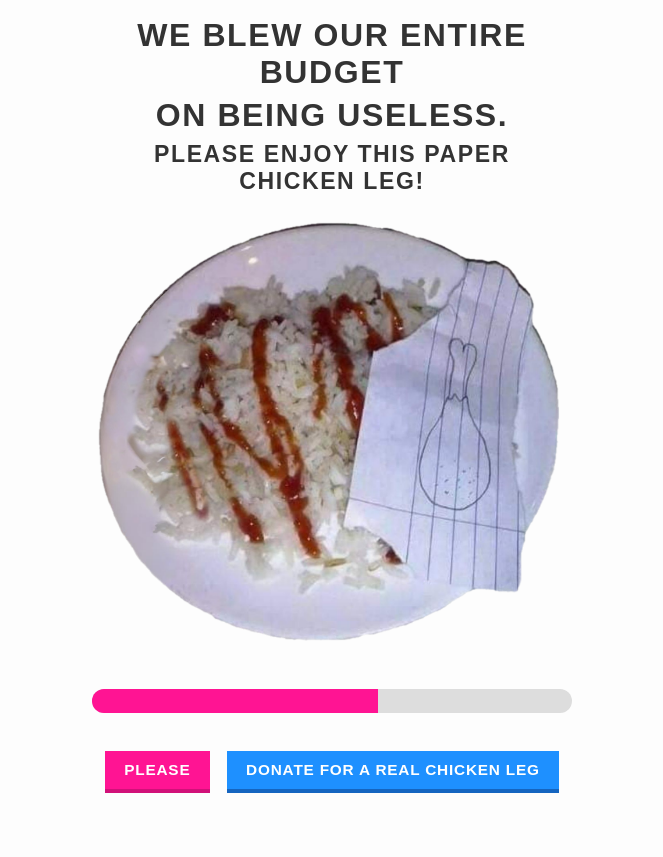
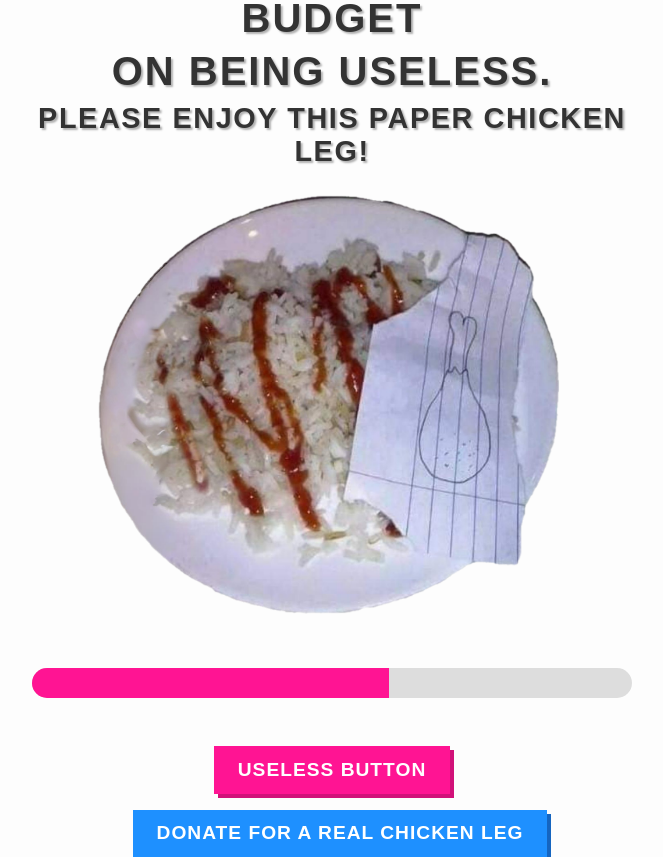
Before and after one commit to CIDGAFMAII/web-homework1-errorpage, a plain HTML site: page index.html in a window 1280 px wide. Shown: the whole page, without its empty margins (308-971 px from the left). Before the commit the page ends 800 px from the top, so only its background shows below. Drawn offline with Linux system fonts and the light colour scheme.

Commit message:
文字及按鈕增加陰影

```diff
--- a/index.html
+++ b/index.html
@@ -19,33 +19,37 @@
         /* 容器設定 */
         .container {
             text-align: center;
-            max-width: 480px;
+            max-width: 600px;
             margin: 0 auto;
         }
 
-        /* 主標語樣式 (縮小20%) */
+        /* 主標語樣式*/
         .main-title {
-            font-size: 2rem;
+            font-size: 2.5rem;
+            font-weight: 700;
+            text-transform: uppercase;
+            letter-spacing: 2px;
+            margin: 0.5rem 0;
+            color: #333;
+            /*增加文字右下角方塊陰影*/
+            text-shadow: 2px 2px 2px rgba(0, 0, 0, 0.3);
+        }
+
+        /* 副標語樣式*/
+        .sub-title {
+            font-size: 1.8rem;
             font-weight: 700;
             text-transform: uppercase;
             letter-spacing: 1.6px;
             margin: 0.4rem 0;
             color: #333;
-        }
-
-        /* 副標語樣式 (縮小20%) */
-        .sub-title {
-            font-size: 1.44rem;
-            font-weight: 700;
-            text-transform: uppercase;
-            letter-spacing: 1.6px;
-            margin: 0.4rem 0;
-            color: #333;
+            /*增加文字右下角方塊陰影*/
+            text-shadow: 2px 2px 2px rgba(0, 0, 0, 0.3);
         }
 
         /* 紙雞腿白飯圖片樣式 */
         .chicken-image {
-            max-width: 100%;
+            max-width: 80%;
             height: auto;
             margin: 0.8rem 0;
         }
@@ -53,17 +57,17 @@
         /* 粉色 3D 效果按鈕樣式 */
         .useless-btn, .donate-btn {
             display: inline-block;
-            margin-top: 0.8rem;
-            padding: 0.64rem 1.2rem;
-            font-size: 0.96rem;
+            margin-top: 1rem;
+            padding: 0.8rem 1.5rem;
+            font-size: 1.2rem;
             text-transform: uppercase;
-            letter-spacing: 0.8px;
+            letter-spacing: 1px;
             font-weight: 700;
             color: #fff;
             border: none;
             cursor: pointer;
             position: relative;
-            box-shadow: 0 4px 0 #d11179;
+            box-shadow: 4px 4px 0 #d11179;
             transition: all 0.2s ease;
         }
 
@@ -73,22 +77,23 @@
 
         .donate-btn {
             background-color: #1e90ff; /* 藍色 */
-            margin-left: 0.8rem;
-            box-shadow: 0 4px 0 #1565c0;
+            margin-left: 1rem;
+            box-shadow: 4px 4px 0 #1565c0;
         }
-
+        /* 按鈕 active 狀態：移除陰影並向右下偏移 4px */
         .useless-btn:active, .donate-btn:active {
             box-shadow: none;
             top: 4px;
+            left: 4px;
         }
 
-        /* 假進度條容器 (縮小20%) */
+        /* 假進度條容器 */
         .progress-container {
             width: 100%;
             background-color: #ddd;
-            border-radius: 20px;
-            margin: 1.6rem auto;
-            height: 24px;
+            border-radius: 25px;
+            margin: 2rem auto;
+            height: 30px;
             overflow: hidden;
         }
 
@@ -117,7 +122,7 @@
     </div>
 
     <!-- 互動按鈕 -->
-    <button class="useless-btn" id="uselessBtn">Please</button>
+    <button class="useless-btn" id="uselessBtn">USELESS BUTTON</button>
     <button class="donate-btn" id="donateBtn">Donate for a real chicken leg</button>
 </div>
 
```
